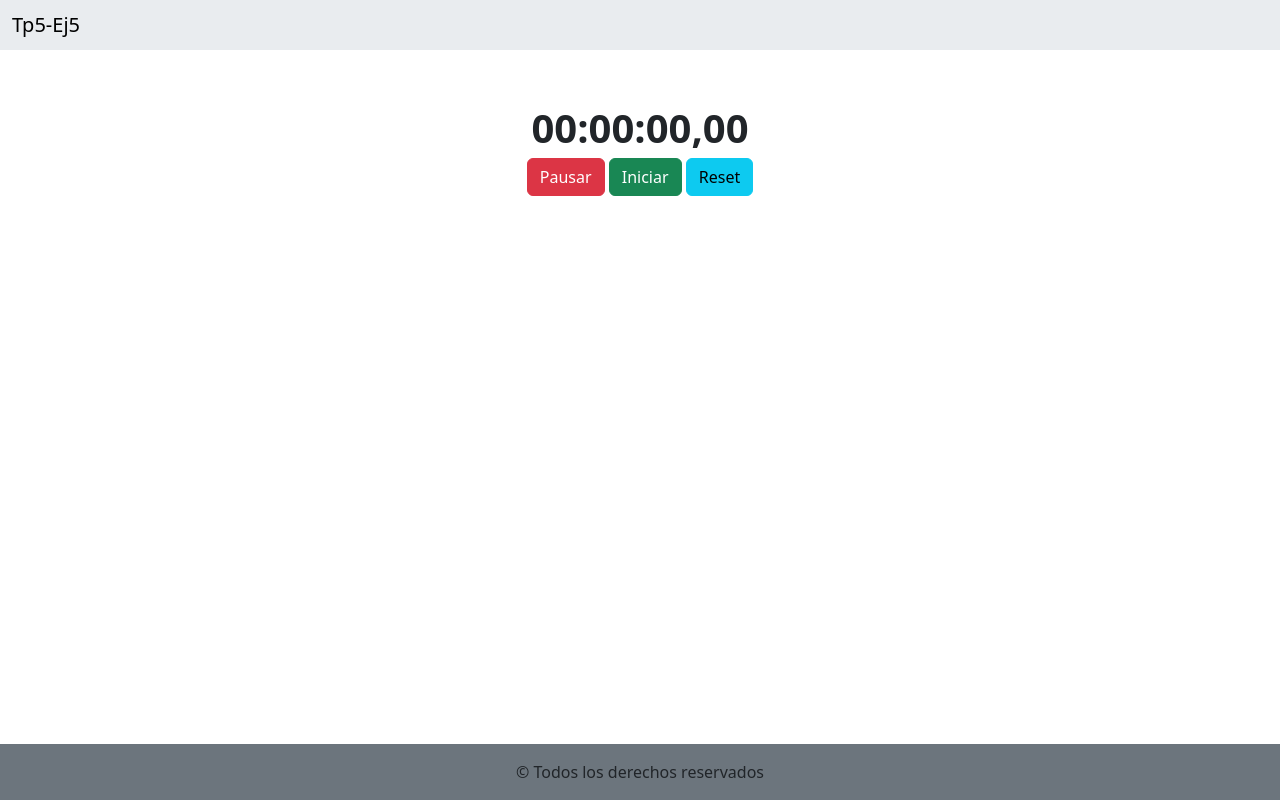
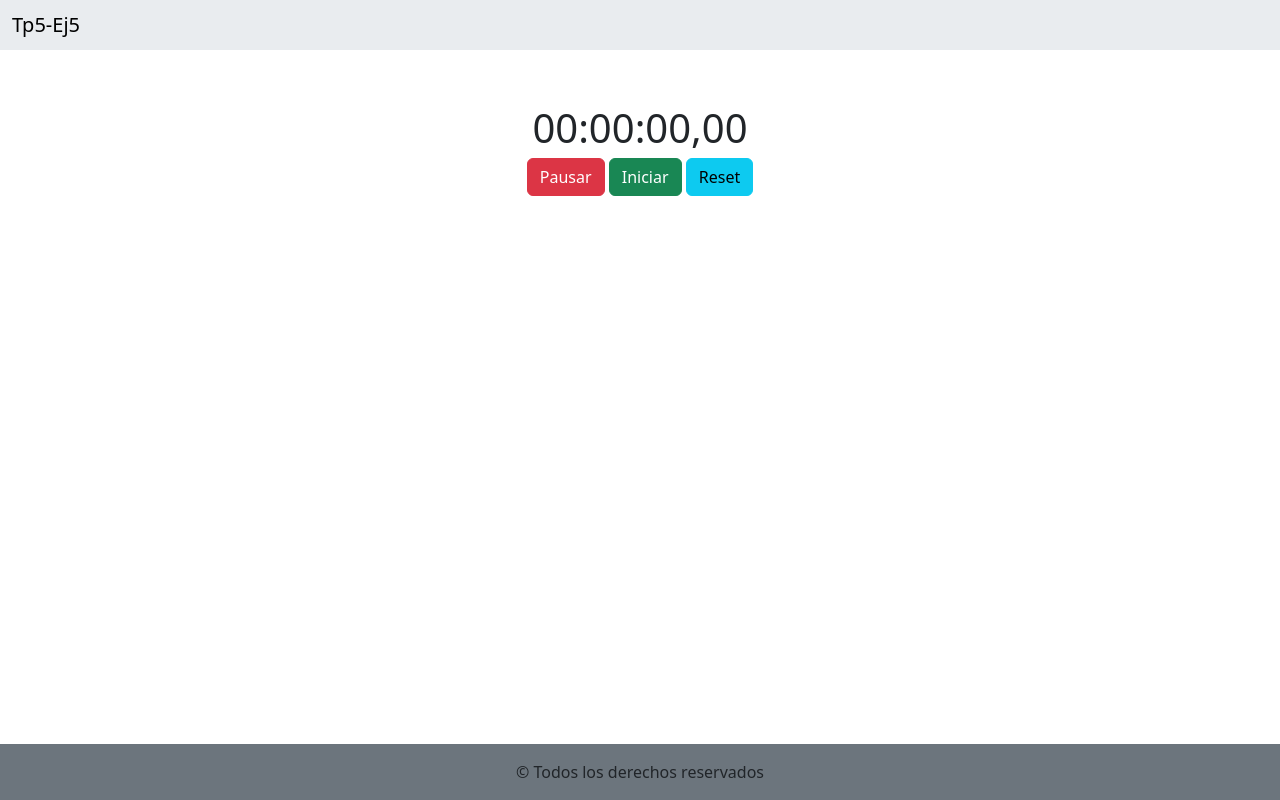
Before and after one commit to santinohamada/Tp5-Ej5, a plain HTML site: page index.html in a window 1280 px wide. Drawn offline with nearby package versions, Linux system fonts and the light colour scheme.

Commit message:
Se le quitó la propiedad bold al span

```diff
--- a/index.html
+++ b/index.html
@@ -21,7 +21,7 @@
       </nav>
     </header>
     <main class="my-5 text-center flex-grow-1">
-     <span id="cronometro" class="fw-bold fs-1">00:00:00,00</span>
+     <span id="cronometro" class="fs-1">00:00:00,00</span>
      <div>
          <button class="btn btn-danger">Pausar</button>
         <button class="btn btn-success">Iniciar</button>
```
